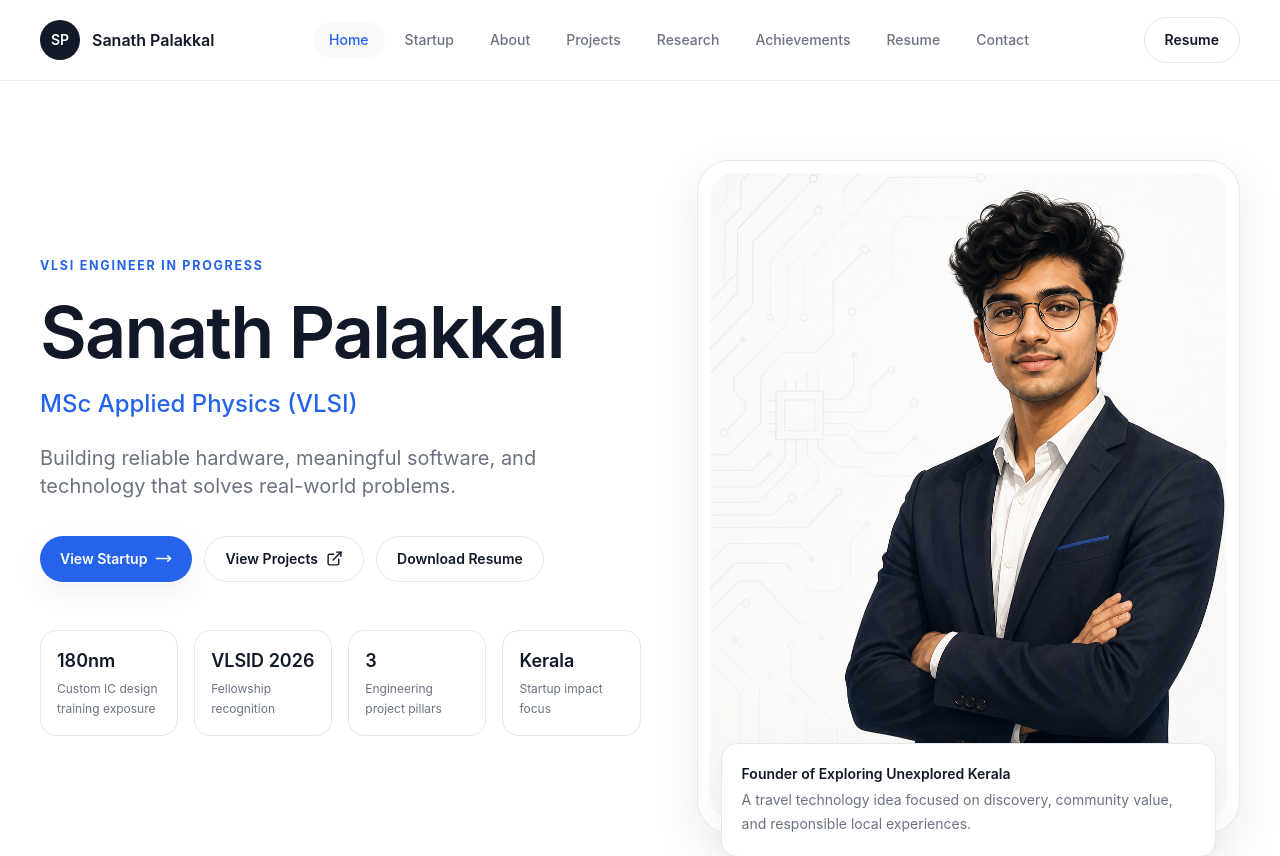
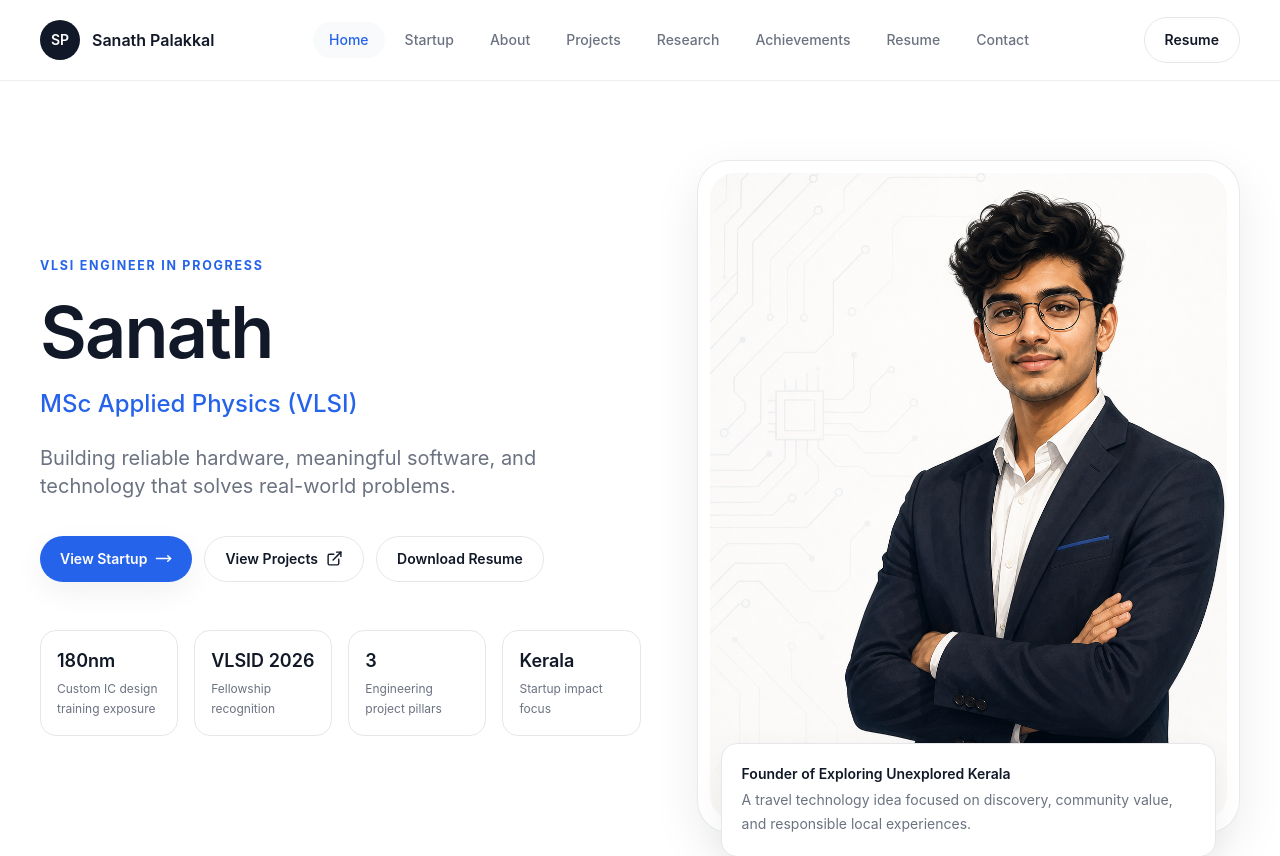
Before and after one commit to sanathpalakkal/portfolioo, a Next.js app: page / in a window 1280 px wide. Shown: the top 856 px of the page. Built offline with nearby package versions, Linux system fonts and the light colour scheme.

Commit message:
Update page.tsx

```diff
--- a/app/page.tsx
+++ b/app/page.tsx
@@ -235,7 +235,7 @@ export default function Home() {
     () => ({
       "@context": "https://schema.org",
       "@type": "Person",
-      name: "Sanath ",
+      name: "Sanath Palakkal",
       email: "sanath.es24@duk.ac.in",
       jobTitle: "MSc Applied Physics student specializing in VLSI",
       address: {
@@ -328,7 +328,7 @@ export default function Home() {
           <div className="grid items-center gap-14 lg:grid-cols-[1.05fr_0.95fr]">
             <motion.div initial={{ opacity: 0, y: 24 }} animate={{ opacity: 1, y: 0 }} transition={{ duration: 0.7, ease: [0.22, 1, 0.36, 1] }}>
               <p className="section-kicker">VLSI engineer in progress</p>
-              <h1 className="mt-5 max-w-4xl text-balance text-4xl font-semibold leading-tight tracking-tight text-ink sm:text-6xl lg:text-7xl">Sanath Palakkal</h1>
+              <h1 className="mt-5 max-w-4xl text-balance text-4xl font-semibold leading-tight tracking-tight text-ink sm:text-6xl lg:text-7xl">Sanath </h1>
               <p className="mt-5 text-xl font-medium text-primary sm:text-2xl">MSc Applied Physics (VLSI)</p>
               <p className="mt-6 max-w-2xl text-lg leading-8 text-muted sm:text-xl">Building reliable hardware, meaningful software, and technology that solves real-world problems.</p>
               <div className="mt-9 flex flex-col gap-3 sm:flex-row">
```
